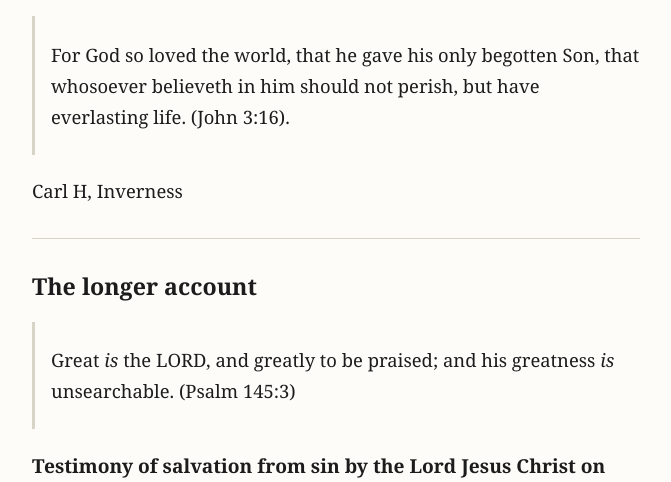
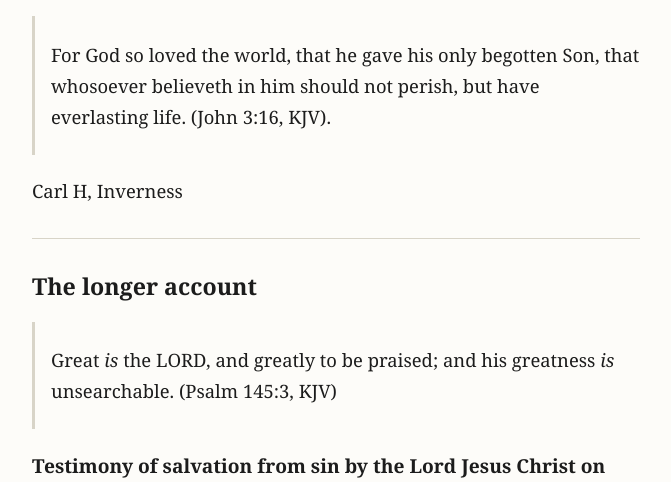
Before and after one commit to ForestWalkUK/truthpeaceandlove, a Jekyll site: the page built from my-story.md, in a window 1280 px wide and 900 px high, scrolled down 2024 px. Shown: the part 218-700 px from the top of the window, without its empty margins (304-975 px from the left). Built offline with Jekyll 4.4.1, drawn with Linux system fonts in a browser that asks for light colours; some of the changed text lies outside the part shown.

Commit message:
Update to include "KJV" for CUP copyright conditions.

```diff
--- a/_config.yml
+++ b/_config.yml
@@ -3,7 +3,7 @@ lang: en-GB
 url: "https://forestwalkuk.github.io"
 baseurl: "/truthpeaceandlove"
 markdown: kramdown
-site_version: "0.6"
+site_version: "0.7"
 exclude:
   - README.md
 permalink: /blog/:title/
--- a/_layouts/default.html
+++ b/_layouts/default.html
@@ -19,9 +19,9 @@
 </header>
 {% if page.verses != false %}
 <div class="verses">
-<p class="verse">Jesus saith unto him, I am the way, the truth, and the life: no man cometh unto the Father, but by me.<span class="ref">John 14:6</span></p>
-<p class="verse">Therefore being justified by faith, we have peace with God through our Lord Jesus Christ:<span class="ref">Romans 5:1</span></p>
-<p class="verse">In this was manifested the love of God toward us, because that God sent his only begotten Son into the world, that we might live through him.<span class="ref">1 John 4:9</span></p>
+<p class="verse">Jesus saith unto him, I am the way, the truth, and the life: no man cometh unto the Father, but by me.<span class="ref">John 14:6, KJV</span></p>
+<p class="verse">Therefore being justified by faith, we have peace with God through our Lord Jesus Christ:<span class="ref">Romans 5:1, KJV</span></p>
+<p class="verse">In this was manifested the love of God toward us, because that God sent his only begotten Son into the world, that we might live through him.<span class="ref">1 John 4:9, KJV</span></p>
 </div>
 {% endif %}
 <main>
--- a/my-story.md
+++ b/my-story.md
@@ -27,7 +27,7 @@ I have now walked with the LORD for more than twenty years. He has been merciful
 I can personally assure you that God, the Holy Bible, the spiritual realm, afterlife, Judgement Day, heaven, hell and eternity are real and true. Don’t just take my word for it. Read the Holy Bible, seek the Lord yourself (John 6:37). Nobody is guaranteed tomorrow.
 
 > For God so loved the world, that he gave his only begotten Son, that whosoever believeth in him should not perish, but have everlasting life.
-> (John 3:16).
+> (John 3:16, KJV).
 
 Carl H, Inverness
 
@@ -35,7 +35,7 @@ Carl H, Inverness
 
 ## The longer account
 
-> Great *is* the LORD, and greatly to be praised; and his greatness *is* unsearchable. (Psalm 145:3)
+> Great *is* the LORD, and greatly to be praised; and his greatness *is* unsearchable. (Psalm 145:3, KJV)
 
 ### Testimony of salvation from sin by the Lord Jesus Christ on 14th May 2004
 
@@ -70,7 +70,7 @@ I have now walked with the LORD for more than twenty years. The LORD has been in
 I can personally assure you that God, the Holy Bible, the spiritual realm, afterlife, Judgement Day, heaven, hell and eternity are real and true. The historical facts of the life, death and resurrection of the Lord Jesus Christ prove it. But don’t just take my word for it. Read the Holy Bible, seek the Lord yourself (John 6:37). Nobody is guaranteed tomorrow. I urge all to seek the Lord Jesus Christ without delay.
 
 > For God so loved the world, that he gave his only begotten Son, that whosoever believeth in him should not perish, but have everlasting life.
-> (John 3:16).
+> (John 3:16, KJV).
 
 Carl H, Inverness
 
```
